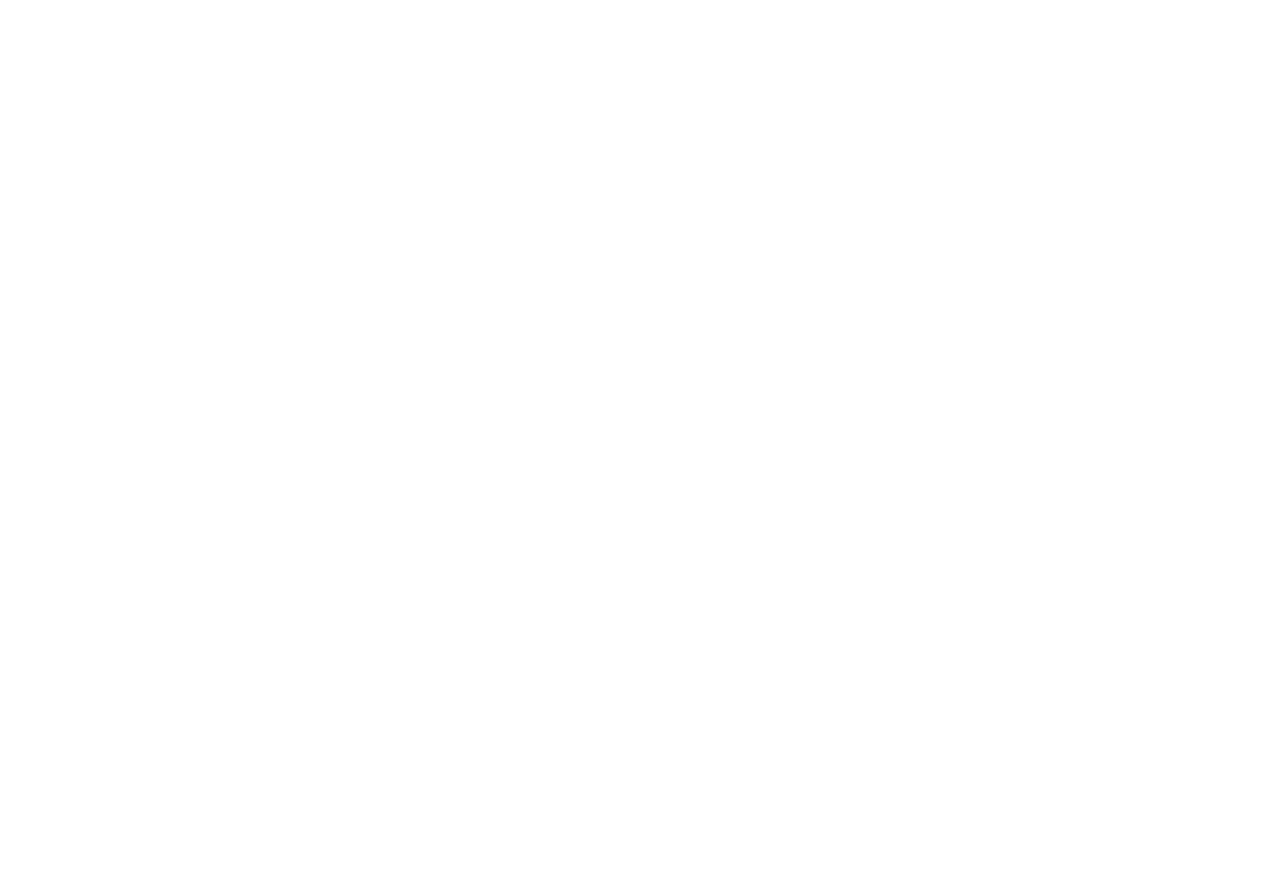
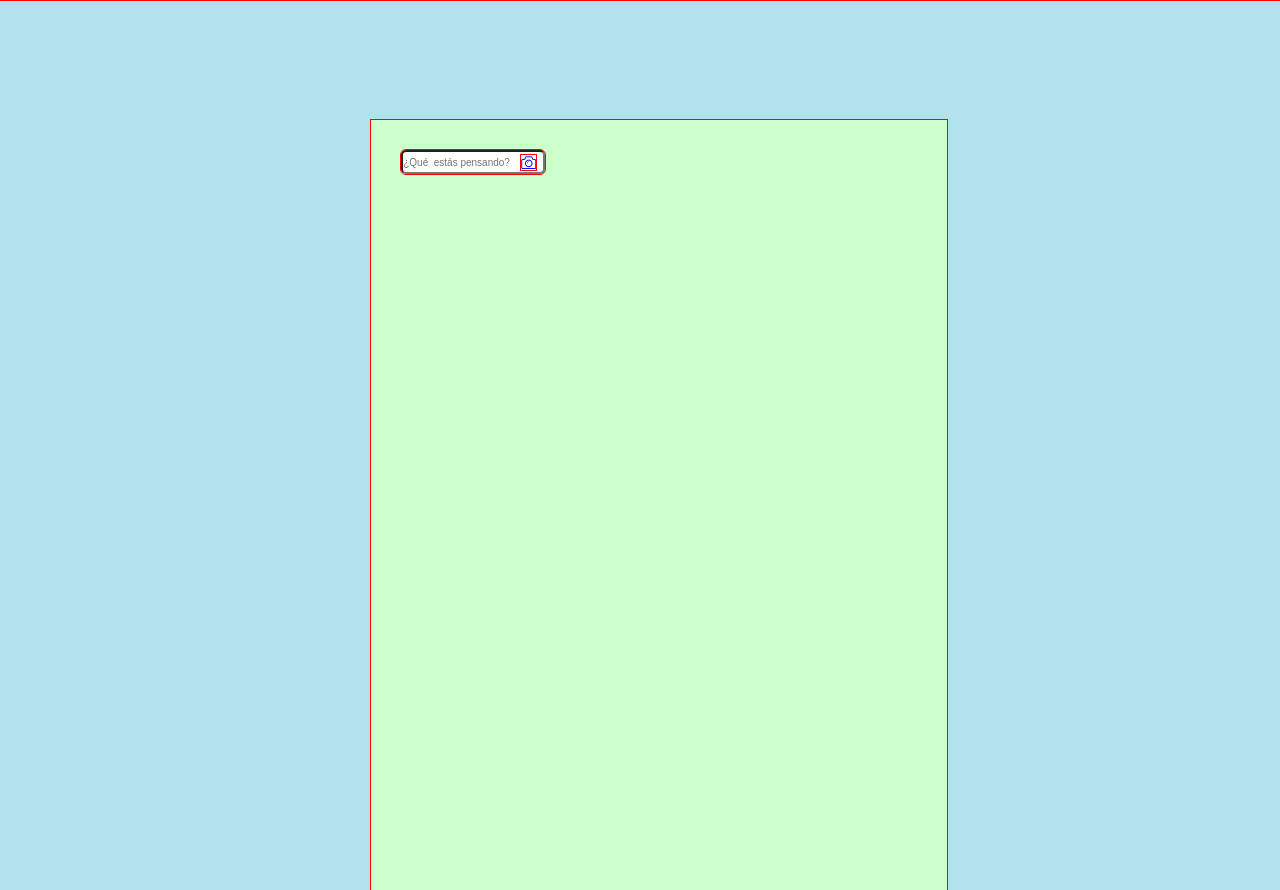
Before and after one commit to luisa124/proyecto_twitter, a plain HTML site: page index.html in a window 1280 px wide. Before the commit the page ends 800 px from the top, so only its background shows below. Drawn offline with Linux system fonts and the light colour scheme; files whose address does not match are found by name.

Commit message:
avance del proyecto

```diff
--- a/assets/css/main.css
+++ b/assets/css/main.css
@@ -0,0 +1,38 @@
+*{
+	margin: 0px;
+	padding: 0px;
+	outline: 1px solid red;
+}
+body{
+	background-color: rgba(33, 171, 208, 0.34);;
+}
+
+
+.caja2{
+	width: 45%;
+	height: 770px;
+	background-color: #ccffcc;
+	position: absolute;
+	left: 29%;
+	top: 15%;
+}
+input{
+    width: 140px;
+    height: 20px;
+    margin: 30px;
+    font-size: 10px;
+    border-radius: 5px;
+    /*background-color: aquamarine;*/
+}
+#publicacion{
+    width: 40%;
+    height: 80%;
+}
+.icon-camera{
+    font-size: 15px;
+    color: blue;
+    position: absolute;
+    top: 35px;
+    left:150px;
+
+}
--- a/index.html
+++ b/index.html
@@ -9,5 +9,18 @@
 </head>
 <body>
 
+    <section class="contenedor-1">
+
+
+	    <div class="caja2">
+            <input type="text" placeholder="¿Qué  estás pensando?" class="publicacion">
+             <span class="icon-camera"></span>
+
+	    </div>
+
+
+
+    </section>
+
 </body>
 </html>
```
